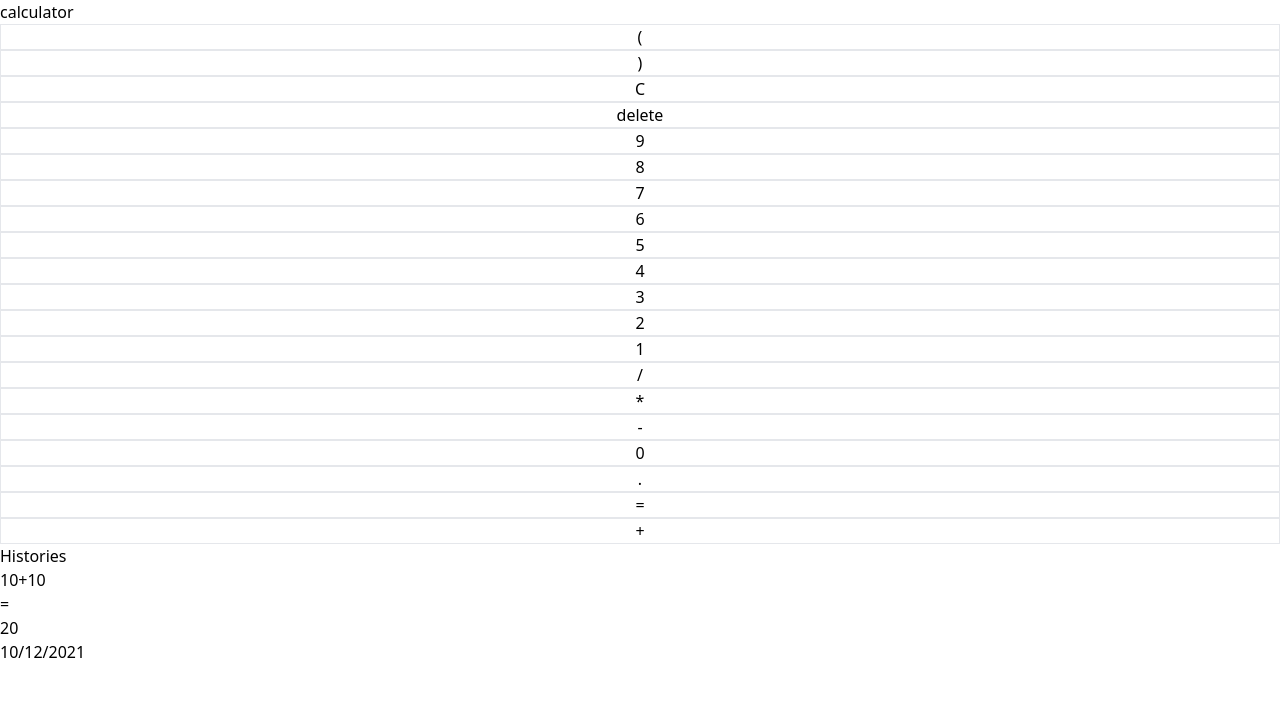
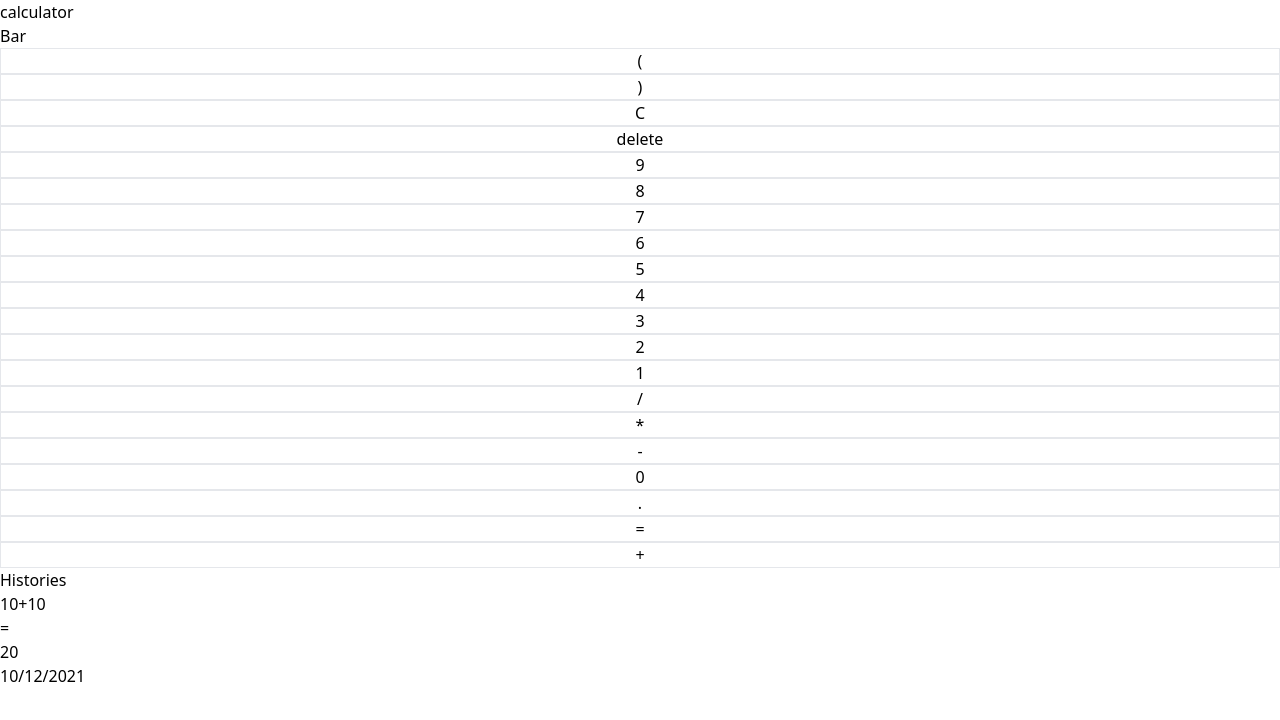
Before and after one commit to Khalid-Graine/calculator-app, a React (Vite) app: page / in a window 1280 px wide. Shown: the top 720 px of the page. Built offline with nearby package versions, Linux system fonts and the light colour scheme.

Commit message:
create Bar component

```diff
--- a/src/App.jsx
+++ b/src/App.jsx
@@ -2,6 +2,7 @@ import { useState } from "react";
 import Histories from "./components/Histories";
 import Title from "./components/Title";
 import Calculator from "./components/Calculator";
+import Bar from "./components/Bar";
 function App() {
   const [expression, setExpression] = useState('')
   const [histories,setHistory] = useState([{
@@ -50,6 +51,7 @@ function App() {
       <div className="border px-2  h-10 flex justify-end items-center">
      {expression}
       </div>
+      <Bar />
       <Calculator {...{type,removeLastNumber,deleteAll,calculateExpression}} />
       <Histories histories={histories} />
       </div>
--- /dev/null
+++ b/src/components/Bar.jsx
@@ -0,0 +1,9 @@
+import React from 'react'
+
+const Bar = () => {
+  return (
+    <div>Bar</div>
+  )
+}
+
+export default Bar
```
